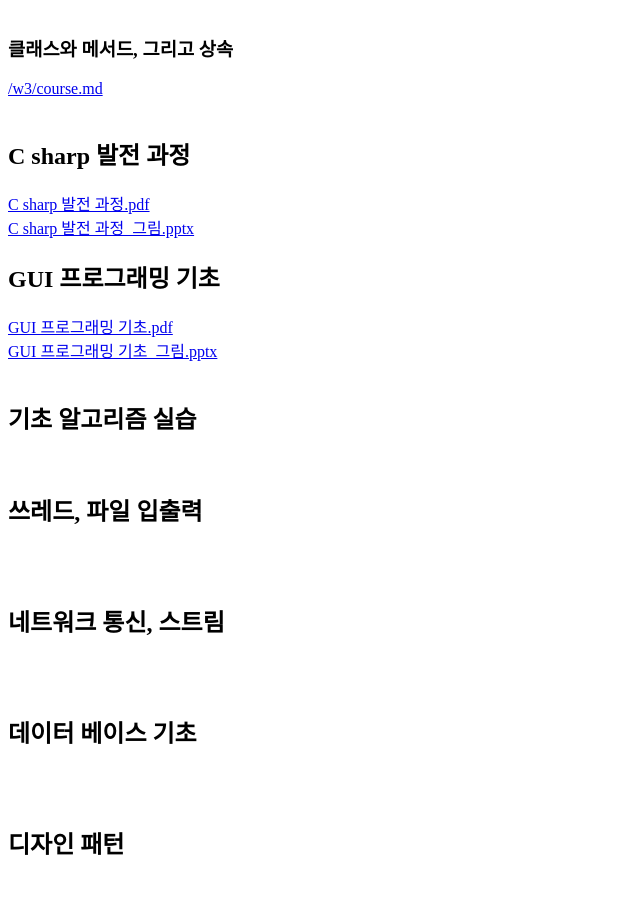
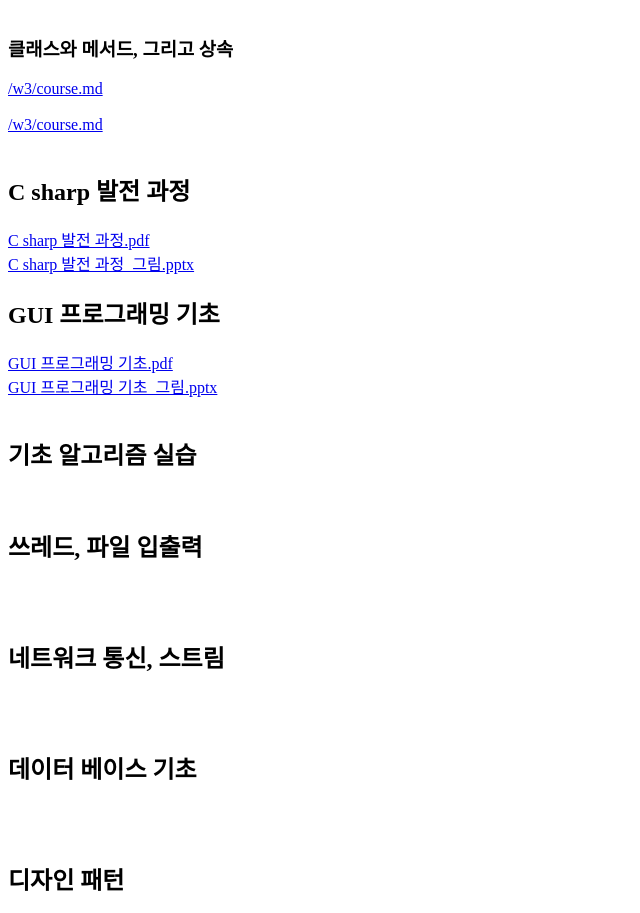
Before and after one commit to haji8-thehaji/lecture-csharp, a plain HTML site: page download/index.html in a window 1280 px wide. Shown: the part 888-1801 px from the top of the page, without its empty margins (0-640 px from the left). Drawn offline with Linux system fonts and the light colour scheme.

Commit message:
Update index.html

```diff
--- a/download/index.html
+++ b/download/index.html
@@ -47,6 +47,8 @@
   <h3> 클래스와 메서드, 그리고 상속</h3>
    <div><a href="https://github.com/haji8-thehaji/lecture-csharp/blob/main/example/w3/course.md"> /w3/course.md</a></div>
   </br>
+   <div><a href="https://github.com/haji8-thehaji/lecture-csharp/blob/main/example/w4/course.md"> /w3/course.md</a></div>
+  </br>
 
   <h2> C sharp 발전 과정 </h2>
   <span> <a href="https://haji8-thehaji.github.io/lecture-csharp/download/C sharp 발전 과정.pdf">C sharp 발전 과정.pdf</a> </span>
```
